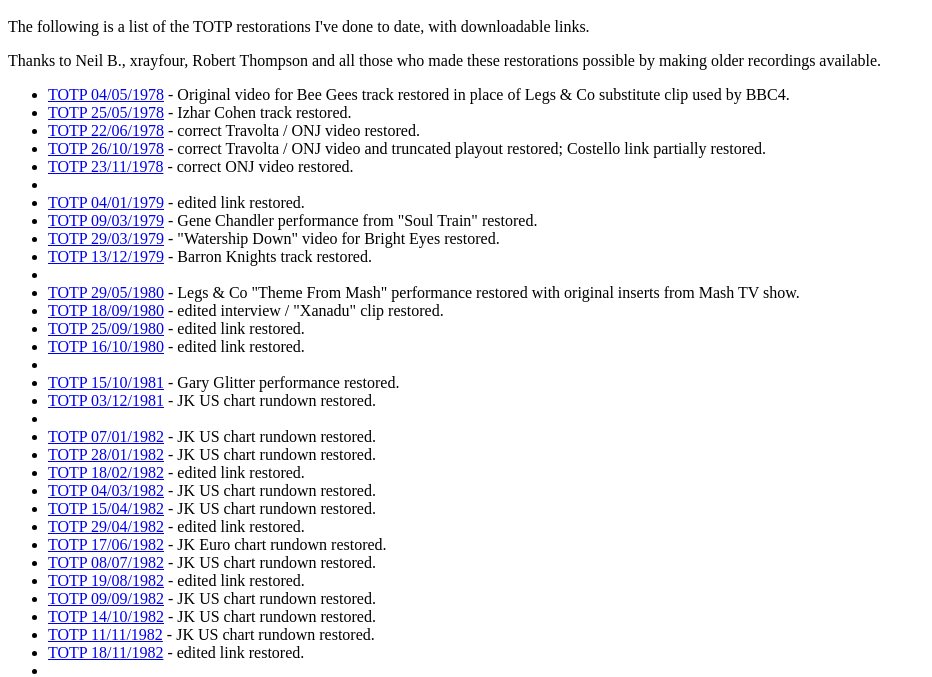
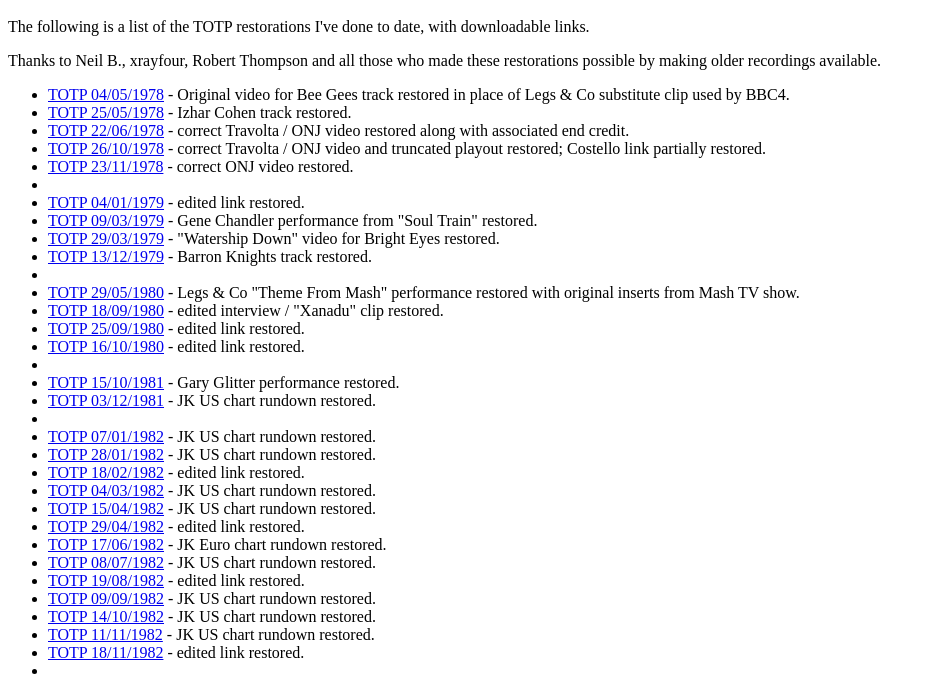
Before and after one commit to drykid/drykid.github.io, a plain HTML site: page index.html in a window 1280 px wide. Shown: the part 48-725 px from the top of the page, without its empty margins (0-932 px from the left). Drawn offline with Linux system fonts and the light colour scheme.

Commit message:
Update index.html

```diff
--- a/index.html
+++ b/index.html
@@ -9,7 +9,7 @@
 <ul>
 <li><a href="https://we.tl/t-BfQN4aJgNM">TOTP 04/05/1978</a> - Original video for Bee Gees track restored in place of Legs & Co substitute clip used by BBC4.</li>
 <li><a href="https://we.tl/t-wTRO0VzB9R">TOTP 25/05/1978</a> - Izhar Cohen track restored.</li>
-<li><a href="https://we.tl/t-WW338vTPDj">TOTP 22/06/1978</a> - correct Travolta / ONJ video restored.</li>
+<li><a href="https://we.tl/t-1WAq0f4XVx">TOTP 22/06/1978</a> - correct Travolta / ONJ video restored along with associated end credit.</li>
 <li><a href="https://we.tl/t-SoCKIsEYKg">TOTP 26/10/1978</a> - correct Travolta / ONJ video and truncated playout restored; Costello link partially restored.</li>
 <li><a href="https://we.tl/t-c07turwh4q">TOTP 23/11/1978</a> - correct ONJ video restored.</li>
 <li></li>
```
